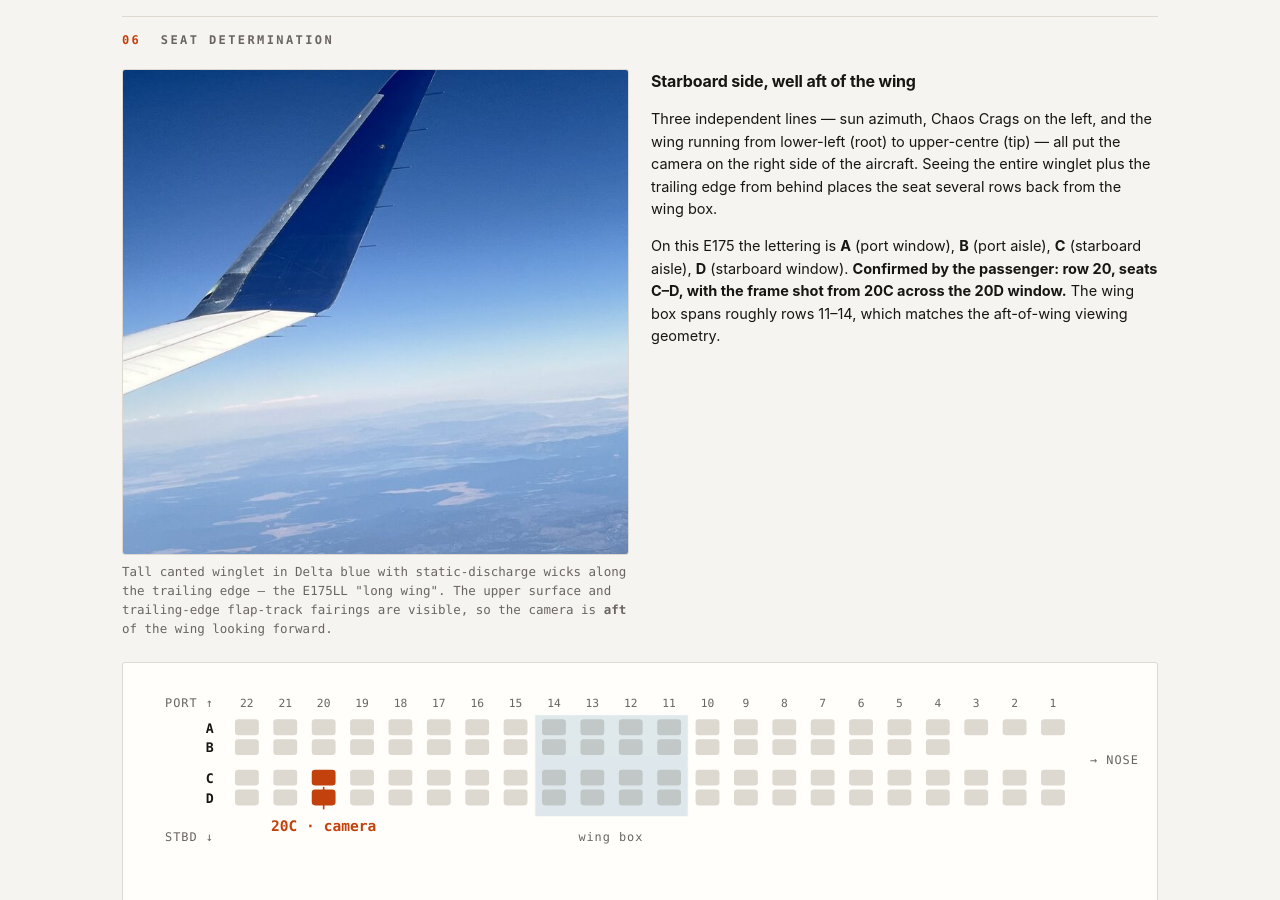
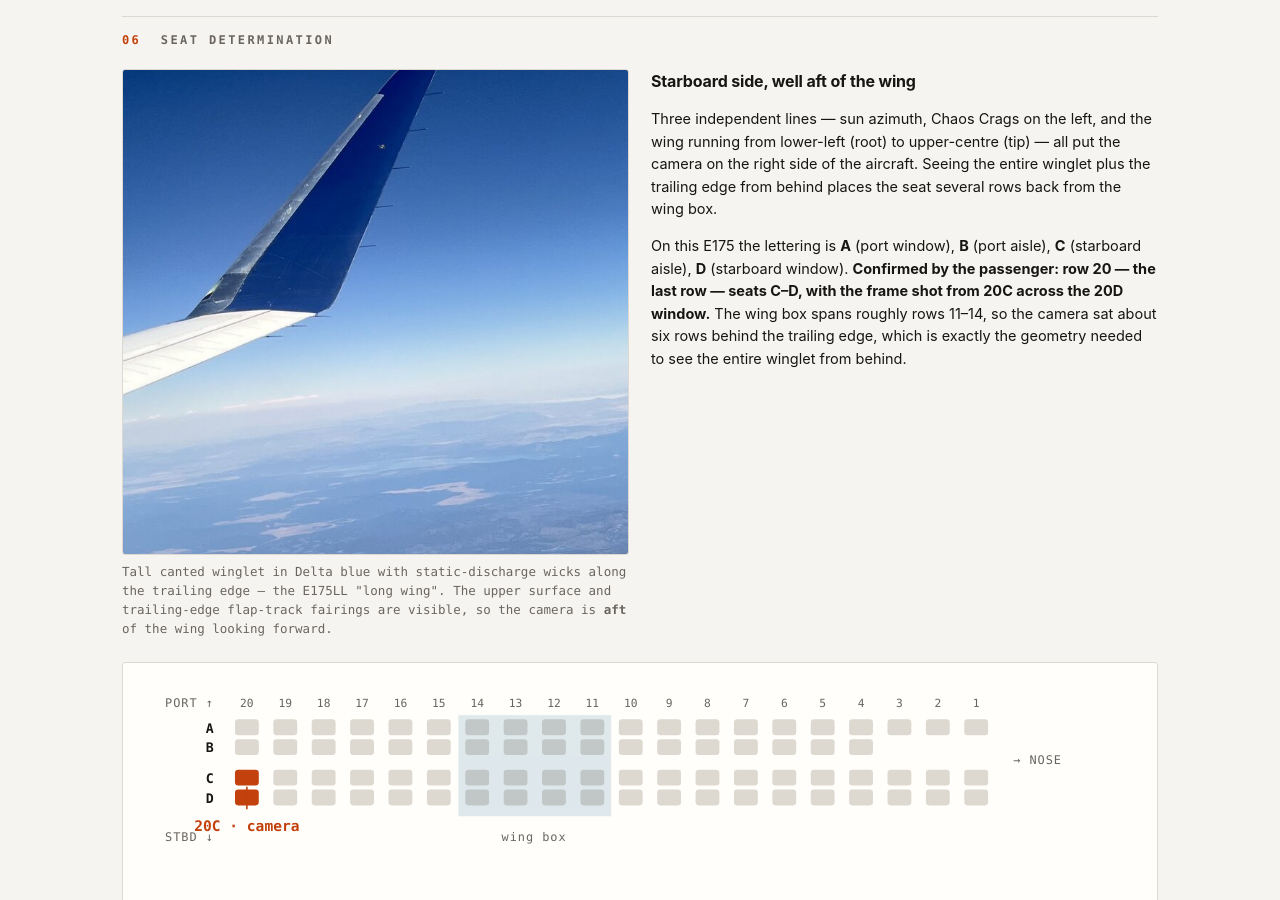
Before and after one commit to patrick-glover/patrick-glover.github.io, a Jekyll site: the page OpusOSINTtest/index.html, which Jekyll copies as it is, in a window 1280 px wide and 900 px high, scrolled down 4833 px. Built offline with Jekyll 4.4.1, drawn with Linux system fonts in a browser that asks for light colours.

Commit message:
OpusOSINTtest: cabin diagram ends at row 20, the last row
Co-Authored-By: Claude Opus 5 <noreply@anthropic.com>

```diff
--- a/OpusOSINTtest/index.html
+++ b/OpusOSINTtest/index.html
@@ -241,129 +241,120 @@ satisfies both the range and the timing. Consistent within a few nautical miles.
     the aircraft. Seeing the entire winglet plus the trailing edge from behind places the seat several rows
     back from the wing box.</p>
     <p style="font-size:14.5px">On this E175 the lettering is <b>A</b> (port window), <b>B</b> (port aisle),
-    <b>C</b> (starboard aisle), <b>D</b> (starboard window). <b>Confirmed by the passenger: row 20, seats
-    C&#8211;D, with the frame shot from 20C across the 20D window.</b> The wing box spans roughly rows
-    11&#8211;14, which matches the aft-of-wing viewing geometry.</p>
+    <b>C</b> (starboard aisle), <b>D</b> (starboard window). <b>Confirmed by the passenger: row 20 &#8212; the
+    last row &#8212; seats C&#8211;D, with the frame shot from 20C across the 20D window.</b> The wing box spans
+    roughly rows 11&#8211;14, so the camera sat about six rows behind the trailing edge, which is exactly the
+    geometry needed to see the entire winglet from behind.</p>
   </div>
 </div>
-<div class="cabinwrap" style="margin-top:16px"><svg viewBox="0 0 760 160" class="cabin" role="img" aria-label="E175 cabin seat map showing seat 20C"><text x="692" y="23" text-anchor="middle" class="c-row">1</text>
-<rect x="683" y="32" width="18" height="12" rx="2.5" class="seat"/>
-<rect x="683" y="70" width="18" height="12" rx="2.5" class="seat"/>
-<rect x="683" y="85" width="18" height="12" rx="2.5" class="seat"/>
-<text x="663" y="23" text-anchor="middle" class="c-row">2</text>
-<rect x="654" y="32" width="18" height="12" rx="2.5" class="seat"/>
-<rect x="654" y="70" width="18" height="12" rx="2.5" class="seat"/>
-<rect x="654" y="85" width="18" height="12" rx="2.5" class="seat"/>
-<text x="634" y="23" text-anchor="middle" class="c-row">3</text>
+<div class="cabinwrap" style="margin-top:16px"><svg viewBox="0 0 760 160" class="cabin" role="img" aria-label="E175 cabin seat map showing seat 20C"><text x="634" y="23" text-anchor="middle" class="c-row">1</text>
 <rect x="625" y="32" width="18" height="12" rx="2.5" class="seat"/>
 <rect x="625" y="70" width="18" height="12" rx="2.5" class="seat"/>
 <rect x="625" y="85" width="18" height="12" rx="2.5" class="seat"/>
-<text x="605" y="23" text-anchor="middle" class="c-row">4</text>
+<text x="605" y="23" text-anchor="middle" class="c-row">2</text>
 <rect x="596" y="32" width="18" height="12" rx="2.5" class="seat"/>
-<rect x="596" y="47" width="18" height="12" rx="2.5" class="seat"/>
 <rect x="596" y="70" width="18" height="12" rx="2.5" class="seat"/>
 <rect x="596" y="85" width="18" height="12" rx="2.5" class="seat"/>
-<text x="576" y="23" text-anchor="middle" class="c-row">5</text>
+<text x="576" y="23" text-anchor="middle" class="c-row">3</text>
 <rect x="567" y="32" width="18" height="12" rx="2.5" class="seat"/>
-<rect x="567" y="47" width="18" height="12" rx="2.5" class="seat"/>
 <rect x="567" y="70" width="18" height="12" rx="2.5" class="seat"/>
 <rect x="567" y="85" width="18" height="12" rx="2.5" class="seat"/>
-<text x="547" y="23" text-anchor="middle" class="c-row">6</text>
+<text x="547" y="23" text-anchor="middle" class="c-row">4</text>
 <rect x="538" y="32" width="18" height="12" rx="2.5" class="seat"/>
 <rect x="538" y="47" width="18" height="12" rx="2.5" class="seat"/>
 <rect x="538" y="70" width="18" height="12" rx="2.5" class="seat"/>
 <rect x="538" y="85" width="18" height="12" rx="2.5" class="seat"/>
-<text x="518" y="23" text-anchor="middle" class="c-row">7</text>
+<text x="518" y="23" text-anchor="middle" class="c-row">5</text>
 <rect x="509" y="32" width="18" height="12" rx="2.5" class="seat"/>
 <rect x="509" y="47" width="18" height="12" rx="2.5" class="seat"/>
 <rect x="509" y="70" width="18" height="12" rx="2.5" class="seat"/>
 <rect x="509" y="85" width="18" height="12" rx="2.5" class="seat"/>
-<text x="489" y="23" text-anchor="middle" class="c-row">8</text>
+<text x="489" y="23" text-anchor="middle" class="c-row">6</text>
 <rect x="480" y="32" width="18" height="12" rx="2.5" class="seat"/>
 <rect x="480" y="47" width="18" height="12" rx="2.5" class="seat"/>
 <rect x="480" y="70" width="18" height="12" rx="2.5" class="seat"/>
 <rect x="480" y="85" width="18" height="12" rx="2.5" class="seat"/>
-<text x="460" y="23" text-anchor="middle" class="c-row">9</text>
+<text x="460" y="23" text-anchor="middle" class="c-row">7</text>
 <rect x="451" y="32" width="18" height="12" rx="2.5" class="seat"/>
 <rect x="451" y="47" width="18" height="12" rx="2.5" class="seat"/>
 <rect x="451" y="70" width="18" height="12" rx="2.5" class="seat"/>
 <rect x="451" y="85" width="18" height="12" rx="2.5" class="seat"/>
-<text x="431" y="23" text-anchor="middle" class="c-row">10</text>
+<text x="431" y="23" text-anchor="middle" class="c-row">8</text>
 <rect x="422" y="32" width="18" height="12" rx="2.5" class="seat"/>
 <rect x="422" y="47" width="18" height="12" rx="2.5" class="seat"/>
 <rect x="422" y="70" width="18" height="12" rx="2.5" class="seat"/>
 <rect x="422" y="85" width="18" height="12" rx="2.5" class="seat"/>
-<text x="402" y="23" text-anchor="middle" class="c-row">11</text>
+<text x="402" y="23" text-anchor="middle" class="c-row">9</text>
 <rect x="393" y="32" width="18" height="12" rx="2.5" class="seat"/>
 <rect x="393" y="47" width="18" height="12" rx="2.5" class="seat"/>
 <rect x="393" y="70" width="18" height="12" rx="2.5" class="seat"/>
 <rect x="393" y="85" width="18" height="12" rx="2.5" class="seat"/>
-<text x="373" y="23" text-anchor="middle" class="c-row">12</text>
+<text x="373" y="23" text-anchor="middle" class="c-row">10</text>
 <rect x="364" y="32" width="18" height="12" rx="2.5" class="seat"/>
 <rect x="364" y="47" width="18" height="12" rx="2.5" class="seat"/>
 <rect x="364" y="70" width="18" height="12" rx="2.5" class="seat"/>
 <rect x="364" y="85" width="18" height="12" rx="2.5" class="seat"/>
-<text x="344" y="23" text-anchor="middle" class="c-row">13</text>
+<text x="344" y="23" text-anchor="middle" class="c-row">11</text>
 <rect x="335" y="32" width="18" height="12" rx="2.5" class="seat"/>
 <rect x="335" y="47" width="18" height="12" rx="2.5" class="seat"/>
 <rect x="335" y="70" width="18" height="12" rx="2.5" class="seat"/>
 <rect x="335" y="85" width="18" height="12" rx="2.5" class="seat"/>
-<text x="315" y="23" text-anchor="middle" class="c-row">14</text>
+<text x="315" y="23" text-anchor="middle" class="c-row">12</text>
 <rect x="306" y="32" width="18" height="12" rx="2.5" class="seat"/>
 <rect x="306" y="47" width="18" height="12" rx="2.5" class="seat"/>
 <rect x="306" y="70" width="18" height="12" rx="2.5" class="seat"/>
 <rect x="306" y="85" width="18" height="12" rx="2.5" class="seat"/>
-<text x="286" y="23" text-anchor="middle" class="c-row">15</text>
+<text x="286" y="23" text-anchor="middle" class="c-row">13</text>
 <rect x="277" y="32" width="18" height="12" rx="2.5" class="seat"/>
 <rect x="277" y="47" width="18" height="12" rx="2.5" class="seat"/>
 <rect x="277" y="70" width="18" height="12" rx="2.5" class="seat"/>
 <rect x="277" y="85" width="18" height="12" rx="2.5" class="seat"/>
-<text x="257" y="23" text-anchor="middle" class="c-row">16</text>
+<text x="257" y="23" text-anchor="middle" class="c-row">14</text>
 <rect x="248" y="32" width="18" height="12" rx="2.5" class="seat"/>
 <rect x="248" y="47" width="18" height="12" rx="2.5" class="seat"/>
 <rect x="248" y="70" width="18" height="12" rx="2.5" class="seat"/>
 <rect x="248" y="85" width="18" height="12" rx="2.5" class="seat"/>
-<text x="228" y="23" text-anchor="middle" class="c-row">17</text>
+<text x="228" y="23" text-anchor="middle" class="c-row">15</text>
 <rect x="219" y="32" width="18" height="12" rx="2.5" class="seat"/>
 <rect x="219" y="47" width="18" height="12" rx="2.5" class="seat"/>
 <rect x="219" y="70" width="18" height="12" rx="2.5" class="seat"/>
 <rect x="219" y="85" width="18" height="12" rx="2.5" class="seat"/>
-<text x="199" y="23" text-anchor="middle" class="c-row">18</text>
+<text x="199" y="23" text-anchor="middle" class="c-row">16</text>
 <rect x="190" y="32" width="18" height="12" rx="2.5" class="seat"/>
 <rect x="190" y="47" width="18" height="12" rx="2.5" class="seat"/>
 <rect x="190" y="70" width="18" height="12" rx="2.5" class="seat"/>
 <rect x="190" y="85" width="18" height="12" rx="2.5" class="seat"/>
-<text x="170" y="23" text-anchor="middle" class="c-row">19</text>
+<text x="170" y="23" text-anchor="middle" class="c-row">17</text>
 <rect x="161" y="32" width="18" height="12" rx="2.5" class="seat"/>
 <rect x="161" y="47" width="18" height="12" rx="2.5" class="seat"/>
 <rect x="161" y="70" width="18" height="12" rx="2.5" class="seat"/>
 <rect x="161" y="85" width="18" height="12" rx="2.5" class="seat"/>
-<text x="141" y="23" text-anchor="middle" class="c-row">20</text>
+<text x="141" y="23" text-anchor="middle" class="c-row">18</text>
 <rect x="132" y="32" width="18" height="12" rx="2.5" class="seat"/>
 <rect x="132" y="47" width="18" height="12" rx="2.5" class="seat"/>
-<rect x="132" y="70" width="18" height="12" rx="2.5" class="seat-hit"/>
-<rect x="132" y="85" width="18" height="12" rx="2.5" class="seat-hit"/>
-<text x="112" y="23" text-anchor="middle" class="c-row">21</text>
+<rect x="132" y="70" width="18" height="12" rx="2.5" class="seat"/>
+<rect x="132" y="85" width="18" height="12" rx="2.5" class="seat"/>
+<text x="112" y="23" text-anchor="middle" class="c-row">19</text>
 <rect x="103" y="32" width="18" height="12" rx="2.5" class="seat"/>
 <rect x="103" y="47" width="18" height="12" rx="2.5" class="seat"/>
 <rect x="103" y="70" width="18" height="12" rx="2.5" class="seat"/>
 <rect x="103" y="85" width="18" height="12" rx="2.5" class="seat"/>
-<text x="83" y="23" text-anchor="middle" class="c-row">22</text>
+<text x="83" y="23" text-anchor="middle" class="c-row">20</text>
 <rect x="74" y="32" width="18" height="12" rx="2.5" class="seat"/>
 <rect x="74" y="47" width="18" height="12" rx="2.5" class="seat"/>
-<rect x="74" y="70" width="18" height="12" rx="2.5" class="seat"/>
-<rect x="74" y="85" width="18" height="12" rx="2.5" class="seat"/>
-<rect x="301" y="29" width="115" height="76" class="wingbox"/>
-<text x="358" y="124" text-anchor="middle" class="c-note">wing box</text>
-<line x1="141" y1="100" x2="141" y2="83" class="callout"/>
-<text x="141" y="116" text-anchor="middle" class="c-hit">20C &#183; camera</text>
+<rect x="74" y="70" width="18" height="12" rx="2.5" class="seat-hit"/>
+<rect x="74" y="85" width="18" height="12" rx="2.5" class="seat-hit"/>
+<rect x="243" y="29" width="115" height="76" class="wingbox"/>
+<text x="300" y="124" text-anchor="middle" class="c-note">wing box</text>
+<line x1="83" y1="100" x2="83" y2="83" class="callout"/>
+<text x="83" y="116" text-anchor="middle" class="c-hit">20C &#183; camera</text>
 <text x="58" y="42" text-anchor="end" class="c-let">A</text>
 <text x="58" y="57" text-anchor="end" class="c-let">B</text>
 <text x="58" y="80" text-anchor="end" class="c-let">C</text>
 <text x="58" y="95" text-anchor="end" class="c-let">D</text>
 <text x="58" y="23" text-anchor="end" class="c-note">PORT &#8593;</text>
 <text x="58" y="124" text-anchor="end" class="c-note">STBD &#8595;</text>
-<text x="720" y="66" class="c-note">&#8594; NOSE</text></svg></div>
+<text x="662" y="66" class="c-note">&#8594; NOSE</text></svg></div>
 <p class="note">The purely image-derived claim was <em>starboard side, several rows aft of the wing</em>;
 the exact row and letter are passenger-confirmed. Shooting from the aisle seat across the window explains
 the steep camera roll &#8212; the phone had to be tilted to clear the window frame, which is visible as the
```
